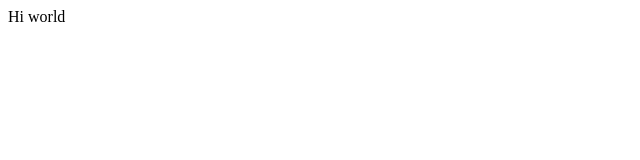
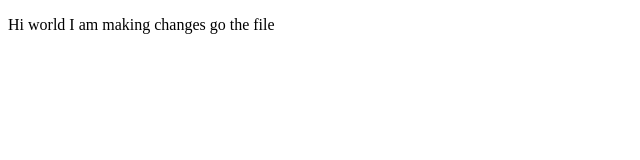
Before and after one commit to kenallangriffin/Kensgitfolder, a plain HTML site: page index.html in a window 1280 px wide. Shown: the whole page, without its empty margins (0-640 px from the left). Drawn offline with Linux system fonts and the light colour scheme.

Commit message:
changing the code

```diff
--- a/index.html
+++ b/index.html
@@ -6,8 +6,10 @@
     <title>Document</title>
 </head>
 <body>
-
+<p>
     Hi world
 
+    I am making changes go the file
+</p>
 </body>
 </html>
```
